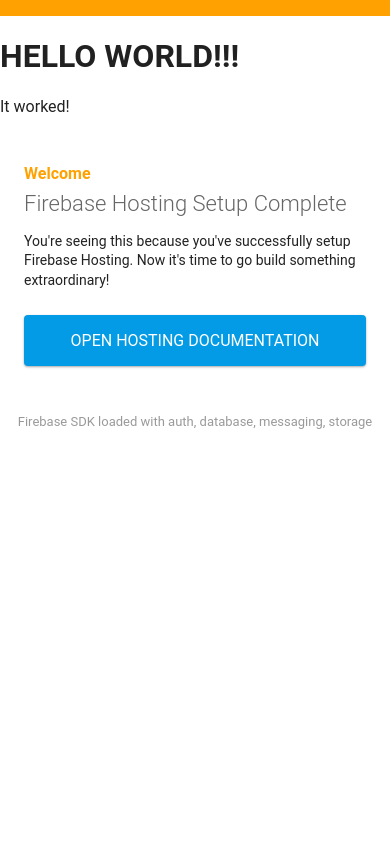
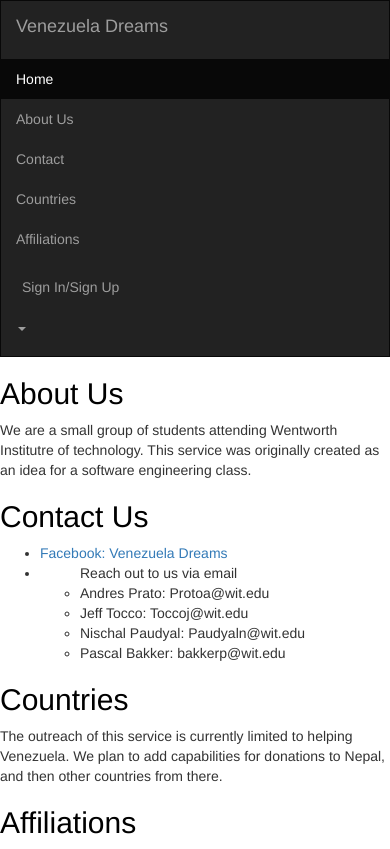
Before and after one commit to paudyaln/Venezuela-Dreams, a plain HTML site: page Website/public/index.html in a window 390 px wide. Drawn offline with nearby package versions, Linux system fonts and the light colour scheme; some packages are replaced by stand-ins of ours; no server answers.

Commit message:
Commit jeff from terminal

```diff
--- /dev/null
+++ b/Website/public/Home.css
@@ -0,0 +1,21 @@
+body {
+    background-color: white;
+}
+
+.opacity-test::before{
+    opacity: 0.3;
+}
+
+input[type="button"]{
+    background:transparent;
+    border:none;
+}
+
+h1 {
+    text-align: center;
+    color: black;
+}
+
+h2 {
+    color: black;
+}
--- a/Website/public/index.html
+++ b/Website/public/index.html
@@ -4,7 +4,6 @@
   <meta charset="utf-8">
   <meta name="viewport" content="width=device-width, initial-scale=1">
   <title>Welcome to Firebase Hosting</title>
-
   <!-- update the version number as needed -->
   <script defer src="/__/firebase/4.9.0/firebase-app.js"></script>
   <!-- include only the Firebase features as you need -->
@@ -14,44 +13,82 @@
   <script defer src="/__/firebase/4.9.0/firebase-storage.js"></script>
   <!-- initialize the SDK after all desired features are loaded -->
   <script defer src="/__/firebase/init.js"></script>
-
-    <style media="screen">
-      body { background: #ECEFF1; color: rgba(0,0,0,0.87); font-family: Roboto, Helvetica, Arial, sans-serif; margin: 0; padding: 0; }
-      #message { background: white; max-width: 360px; margin: 100px auto 16px; padding: 32px 24px; border-radius: 3px; }
-      #message h2 { color: #ffa100; font-weight: bold; font-size: 16px; margin: 0 0 8px; }
-      #message h1 { font-size: 22px; font-weight: 300; color: rgba(0,0,0,0.6); margin: 0 0 16px;}
-      #message p { line-height: 140%; margin: 16px 0 24px; font-size: 14px; }
-      #message a { display: block; text-align: center; background: #039be5; text-transform: uppercase; text-decoration: none; color: white; padding: 16px; border-radius: 4px; }
-      #message, #message a { box-shadow: 0 1px 3px rgba(0,0,0,0.12), 0 1px 2px rgba(0,0,0,0.24); }
-      #load { color: rgba(0,0,0,0.4); text-align: center; font-size: 13px; }
-      @media (max-width: 600px) {
-        body, #message { margin-top: 0; background: white; box-shadow: none; }
-        body { border-top: 16px solid #ffa100; }
-      }
-    </style>
+  <script defer src="/__/firebase/init.js"></script>
+  <link rel="stylesheet" href="https://maxcdn.bootstrapcdn.com/bootstrap/3.3.7/css/bootstrap.min.css">
+  <link rel="stylesheet" href="Home.css">
+  <script src="https://ajax.googleapis.com/ajax/libs/jquery/3.2.1/jquery.min.js"></script>
+  <script src="https://maxcdn.bootstrapcdn.com/bootstrap/3.3.7/js/bootstrap.min.js"></script>
 </head>
 <body>
-    <h1>HELLO WORLD!!!</h1>
-    <p>It worked!</p>
-    <div id="message">
-      <h2>Welcome</h2>
-      <h1>Firebase Hosting Setup Complete</h1>
-      <p>You're seeing this because you've successfully setup Firebase Hosting. Now it's time to go build something extraordinary!</p>
-      <a target="_blank" href="https://firebase.google.com/docs/hosting/">Open Hosting Documentation</a>
+<div class="opacity-test">
+  <nav class="navbar navbar-inverse">
+    <div class="container-fluid">
+      <!-- Logo -->
+      <div class="navbar-header">
+        <a href="#" class="navbar-brand">Venezuela Dreams</a>
       </div>
-    <p id="load">Firebase SDK Loading&hellip;</p>
-
+      <!-- Menu Items -->
+      <div>
+        <ul class="nav navbar-nav">
+          <li class="active"><a href="#">Home</a></li>
+          <li><a href="#">About Us</a></li>
+          <li><a href="#">Contact</a></li>
+          <li><a href="#">Countries</a></li>
+          <li><a href="#">Affiliations</a></li>
+        </ul>
+        <!--right align -->
+        <ul class="nav navbar-nav navbar-right">
+          <li><a href="#"><input type="button" onclick="clickAlert()" value="Sign In/Sign Up"></a></li>
+          <!--dropdown menu-->
+          <li class="dropdown">
+            <a href="#" class="dropdown-toggle" data-toggle="dropdown"><span class="caret"></span></a>
+            <ul class="dropdown-menu">
+              <li><a href="#">Create Account</a></li>
+              <li><a href="https://www.facebook.com/Venezuela-Dreams-335797060249120/">Like us on Facebook</a></li>
+              <li><a href="#">Our Mission</a></li>
+              <li><a href="#">Progress</a></li>
+            </ul>
+          </li>
+        </ul>
+      </div>
+    </div>
+  </nav>
+</div>
+<h2>About Us</h2>
+<p> We are a small group of students attending Wentworth Institutre of technology. This service was originally created as an idea for a software engineering class.</p>
+<h2>Contact Us</h2>
+  <ul>
+    <li><a href="https://www.facebook.com/Venezuela-Dreams-335797060249120/">Facebook: Venezuela Dreams</a></li>
+    <li>
+      <ul>  Reach out to us via email
+        <li>Andres Prato: Protoa@wit.edu</li>
+        <li>Jeff Tocco: Toccoj@wit.edu</li>
+        <li>Nischal Paudyal: Paudyaln@wit.edu</li>
+        <li>Pascal Bakker: bakkerp@wit.edu</li>
+      </ul>
+  </ul>
+<h2>Countries</h2>
+<p>The outreach of this service is currently limited to helping Venezuela. We plan to add capabilities for donations to Nepal, and then other countries from there.</p>
+<h2>Affiliations</h2>
+<!--<p>It worked!</p>-->
+<!--<div id="message">-->
+<!--<h2>Welcome</h2>-->
+<!--<h1>Firebase Hosting Setup Complete</h1>-->
+<!--<p>You're seeing this because you've successfully setup Firebase Hosting. Now it's time to go build something extraordinary!</p>-->
+<!--<a target="_blank" href="https://firebase.google.com/docs/hosting/">Open Hosting Documentation</a>-->
+<!--</div>-->
+<!--<p id="load">Firebase SDK Loading&hellip;</p>-->
 <script>
     document.addEventListener('DOMContentLoaded', function() {
-        // // 🔥🔥🔥🔥🔥🔥🔥🔥🔥🔥🔥🔥🔥🔥🔥🔥🔥🔥🔥🔥🔥🔥🔥🔥🔥🔥🔥🔥🔥🔥🔥
-        // // The Firebase SDK is initialized and available here!
-        //
-        // firebase.auth().onAuthStateChanged(user => { });
-        // firebase.database().ref('/path/to/ref').on('value', snapshot => { });
-        // firebase.messaging().requestPermission().then(() => { });
-        // firebase.storage().ref('/path/to/ref').getDownloadURL().then(() => { });
-        //
-        // // 🔥🔥🔥🔥🔥🔥🔥🔥🔥🔥🔥🔥🔥🔥🔥🔥🔥🔥🔥🔥🔥🔥🔥🔥🔥🔥🔥🔥🔥🔥🔥
+        // 🔥🔥🔥🔥🔥🔥🔥🔥🔥🔥🔥🔥🔥🔥🔥🔥🔥🔥🔥🔥🔥🔥🔥🔥🔥🔥🔥🔥🔥🔥🔥
+        // The Firebase SDK is initialized and available here!
+
+        firebase.auth().onAuthStateChanged(user => { });
+        firebase.database().ref('/path/to/ref').on('value', snapshot => { });
+        firebase.messaging().requestPermission().then(() => { });
+        firebase.storage().ref('/path/to/ref').getDownloadURL().then(() => { });
+
+        // 🔥🔥🔥🔥🔥🔥🔥🔥🔥🔥🔥🔥🔥🔥🔥🔥🔥🔥🔥🔥🔥🔥🔥🔥🔥🔥🔥🔥🔥🔥🔥
 
         try {
             let app = firebase.app();
@@ -63,5 +100,10 @@
         }
     });
 </script>
+<script>
+    function clickAlert() {
+        alert("Need to load Login modal from here");
+    }
+</script>
 </body>
 </html>
```
Also changed, not shown: Mobile/form.html (added, +108 -0 lines), Website/public/Waterfall.jpg (added), 2 other files. Lines whose indentation alone changed are shown as unchanged.
